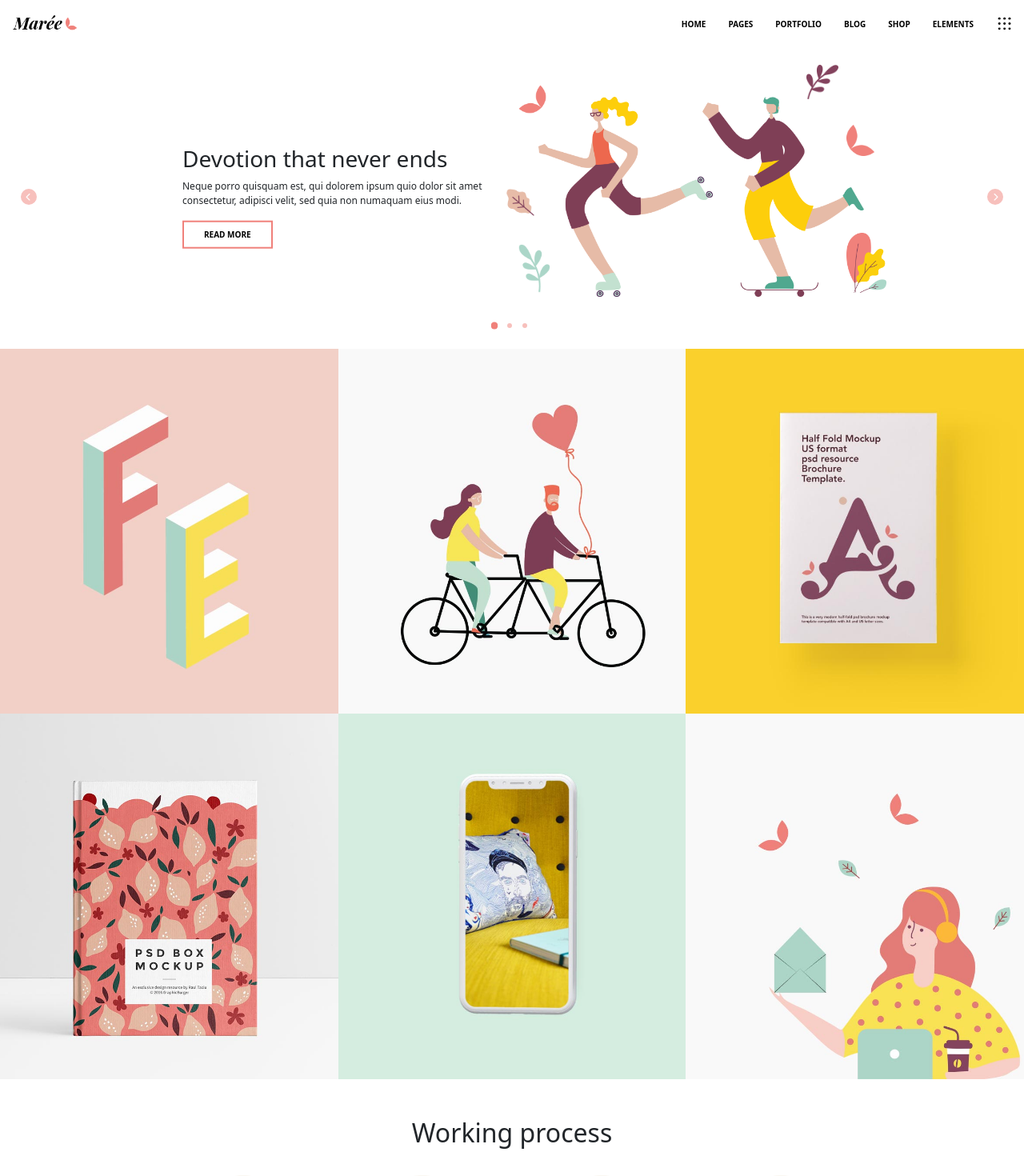
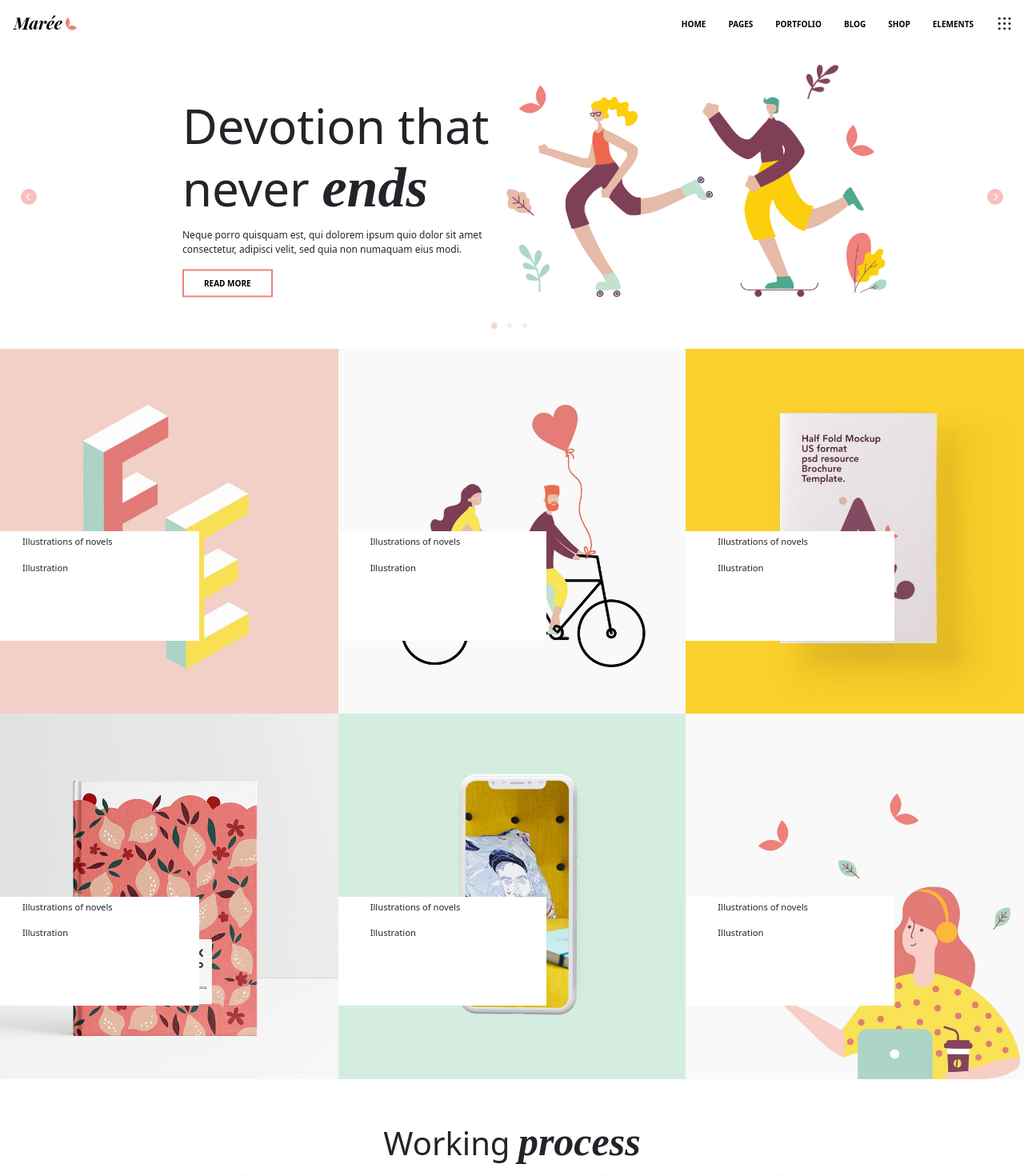
Before and after one commit to estherpinos/proj-html-vuejs, a Vue app: page / in a window 1280 px wide. Shown: the top 1470 px of the page at 80% size. Built offline with nearby package versions, Linux system fonts and the light colour scheme.

Commit message:
Edit [font family]

```diff
--- a/index.html
+++ b/index.html
@@ -5,7 +5,14 @@
     <link rel="icon" type="image/svg+xml" href="/vite.svg" />
     <meta name="viewport" content="width=device-width, initial-scale=1.0" />
     <title>Vite + Vue</title>
+
+    <!-- font awesome -->
     <link rel="stylesheet" href="https://cdnjs.cloudflare.com/ajax/libs/font-awesome/6.4.2/css/all.min.css" integrity="sha512-z3gLpd7yknf1YoNbCzqRKc4qyor8gaKU1qmn+CShxbuBusANI9QpRohGBreCFkKxLhei6S9CQXFEbbKuqLg0DA==" crossorigin="anonymous" referrerpolicy="no-referrer" />
+
+    <!-- font family -->
+    <link rel="preconnect" href="https://fonts.googleapis.com">
+    <link rel="preconnect" href="https://fonts.gstatic.com" crossorigin>
+    <link href="https://fonts.googleapis.com/css2?family=Montserrat:wght@300&family=Mulish:wght@200&display=swap" rel="stylesheet">
   </head>
   <body>
     <div id="app"></div>
--- a/src/components/Header.vue
+++ b/src/components/Header.vue
@@ -46,6 +46,7 @@ export default{
         list-style: none;
         li{
           text-decoration: none;
+
             a{
               text-decoration: none;
               color: $tx-black;
@@ -54,6 +55,11 @@ export default{
               font-size: 10px;
               padding-right: 28px;
 
+              &::before{
+                box-shadow: 0 5px 0px 0px salmon;
+                display: block;
+                position: absolute;
+              }
 
             }
 
--- a/src/components/partials/Cards.vue
+++ b/src/components/partials/Cards.vue
@@ -15,9 +15,16 @@ export default{
 
 <template>
    <div class="col-4 p-0">
-          <div class="card-product m-0 ">
+          <div class="card-product m-0 position-relative ">
             <img :src="getImagePath(image)">
+
+            <div class="hover-cards position-absolute ">
+              <p>Illustrations of novels</p>
+              <p>Illustration</p>
+            </div>
           </div>
+
+
    </div>
 
 </template>
@@ -34,5 +41,17 @@ export default{
       }
     }
 
+    .hover-cards{
+      width: 60%;
+      height: 30%;
+      padding: 5px 40px;
+      background-color: white;
+      top: 50%;
+
+      & p{
+        font-size: 70%;
+      }
+    }
+
 
 </style>
--- a/src/components/partials/Carousel.vue
+++ b/src/components/partials/Carousel.vue
@@ -23,9 +23,9 @@
             <div class="row w-100 h-100">
               <div class="left w-50 p-0 position-relative ">
                 <div class="text-carousel position-absolute">
-                  <h3>Devotion that never ends</h3>
+                  <h3>Devotion that never <span class="diferent-word">ends</span> </h3>
                   <p>Neque porro quisquam est, qui dolorem ipsum quio dolor sit amet consectetur, adipisci velit, sed quia non numaquam eius modi.</p>
-                  <button class="btn-read-more bg-transparent "> READ MORE</button>
+                  <button class="btn-read-more"> READ MORE</button>
                 </div>
               </div>
               <div class="right w-50 p-0">
@@ -57,9 +57,9 @@
             <div class="row w-100 h-100">
               <div class="left w-50 p-0 position-relative ">
                 <div class="text-carousel position-absolute">
-                  <h3>Devotion that never ends</h3>
+                  <h3>Devotion that never <span class="diferent-word">ends</span></h3>
                   <p>Lorem ipsum dolor sit amet consectetur adipisicing elit. Ducimus eum neque laudantium debitis perferendis architecto voluptatibus aliquid vero maxime alias.</p>
-                  <button class="btn-read-more bg-transparent "> READ MORE</button>
+                  <button class="btn-read-more"> READ MORE</button>
                 </div>
               </div>
               <div class="right w-50 p-0">
@@ -81,9 +81,9 @@
             <div class="row w-100 h-100">
               <div class="left w-50 p-0 position-relative ">
                 <div class="text-carousel position-absolute">
-                  <h3>Devotion that never ends</h3>
+                  <h3>Devotion that never <span class="diferent-word">ends</span></h3>
                   <p>Lorem ipsum dolor sit amet consectetur adipisicing elit. Ad cupiditate perspiciatis saepe, nam veniam doloremque.</p>
-                  <button class="btn-read-more bg-transparent "> READ MORE</button>
+                  <button class="btn-read-more "> READ MORE</button>
                 </div>
               </div>
               <div class="right w-50 p-0">
@@ -134,12 +134,12 @@
         button{
           width: 6px;
           height: 6px;
-          background-color: $tx-salmon;
+          background-color: $border-brown;
           margin-right: 10px;
           border-radius: 100%;
 
           &.active{
-            transform: scale(1.5);
+            transform: scale(1.3);
           }
         }
       }
@@ -156,15 +156,35 @@
           transform: translateY(-50%);
           right: 0;
 
+          h3{
+            font-size: 60px;
+            font-weight: 200;
+
+            .diferent-word{
+              font-family: 'Metal', serif;
+              font-style: italic;
+              font-weight: 600;
+              font-size: 70px;
+            }
+          }
+
           p{
             font-size: 12px;
           }
 
           .btn-read-more{
             border: 2px solid $fill-salmon;
+            background-color: white;
             font-size: 10px;
             font-weight: 700;
             padding:  8px 25px;
+
+            &:hover{
+              background-color: $fill-salmon;
+              color: white;
+
+
+            }
           }
         }
 
--- a/src/components/partials/Working.vue
+++ b/src/components/partials/Working.vue
@@ -23,7 +23,7 @@ export default{
 
   <section class=" p-5 position-relative ">
 
-    <h2 class=" text-center ">Working process</h2>
+    <h2 class=" text-center ">Working <span class="diferent-word">process</span></h2>
     <div class="contents mt-5 mb-5">
       <img src="svg-3.svg ">
 
@@ -88,6 +88,18 @@ export default{
 section{
   margin-bottom: 100px;
 
+  h2{
+    font-size: 40px;
+    font-weight: 400;
+  }
+
+  .diferent-word{
+    font-family: 'Metal', serif;
+    font-style: italic;
+    font-weight: 600;
+    font-size: 50px;
+  }
+
   .contents{
   width: 60%;
   margin: 0 auto;
```
